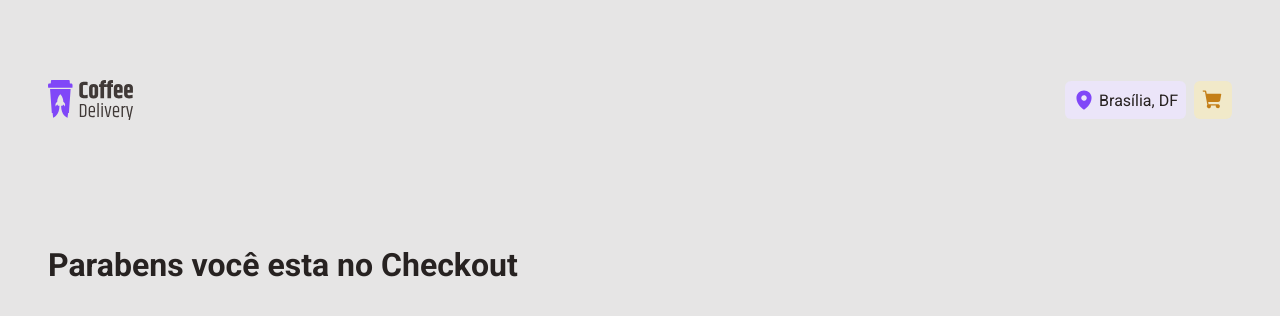
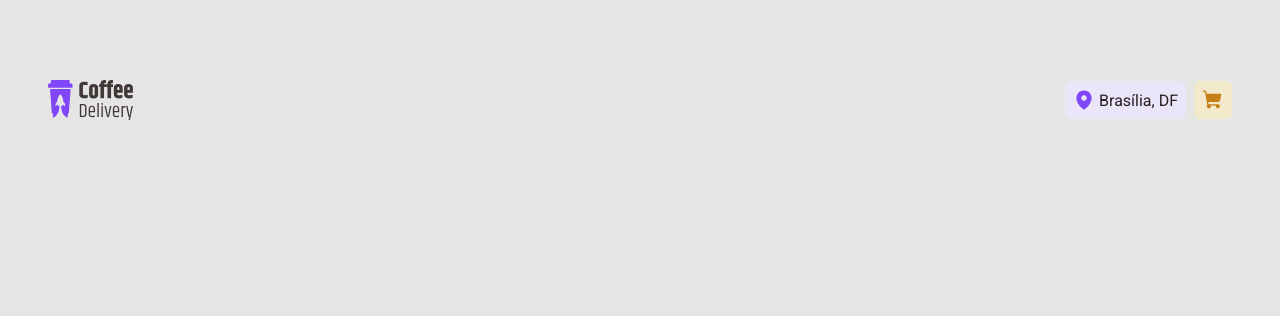
Before and after one commit to D2Diego/CoffeDelivery, a React (Vite) app: page /checkout in a window 1280 px wide. Shown: the top 316 px of the page. Built offline with nearby package versions, Linux system fonts and the light colour scheme.

Commit message:
config: Checkout page

```diff
--- a/src/pages/Checkout/index.tsx
+++ b/src/pages/Checkout/index.tsx
@@ -1,3 +1,5 @@
+import { CheckoutContainer } from './styles'
+
 export function Checkout() {
-  return <h1>Parabens você esta no Checkout</h1>
+  return <CheckoutContainer></CheckoutContainer>
 }
--- a/src/pages/Checkout/styles.ts
+++ b/src/pages/Checkout/styles.ts
@@ -0,0 +1,3 @@
+import styled from 'styled-components'
+
+export const CheckoutContainer = styled.div``
```
